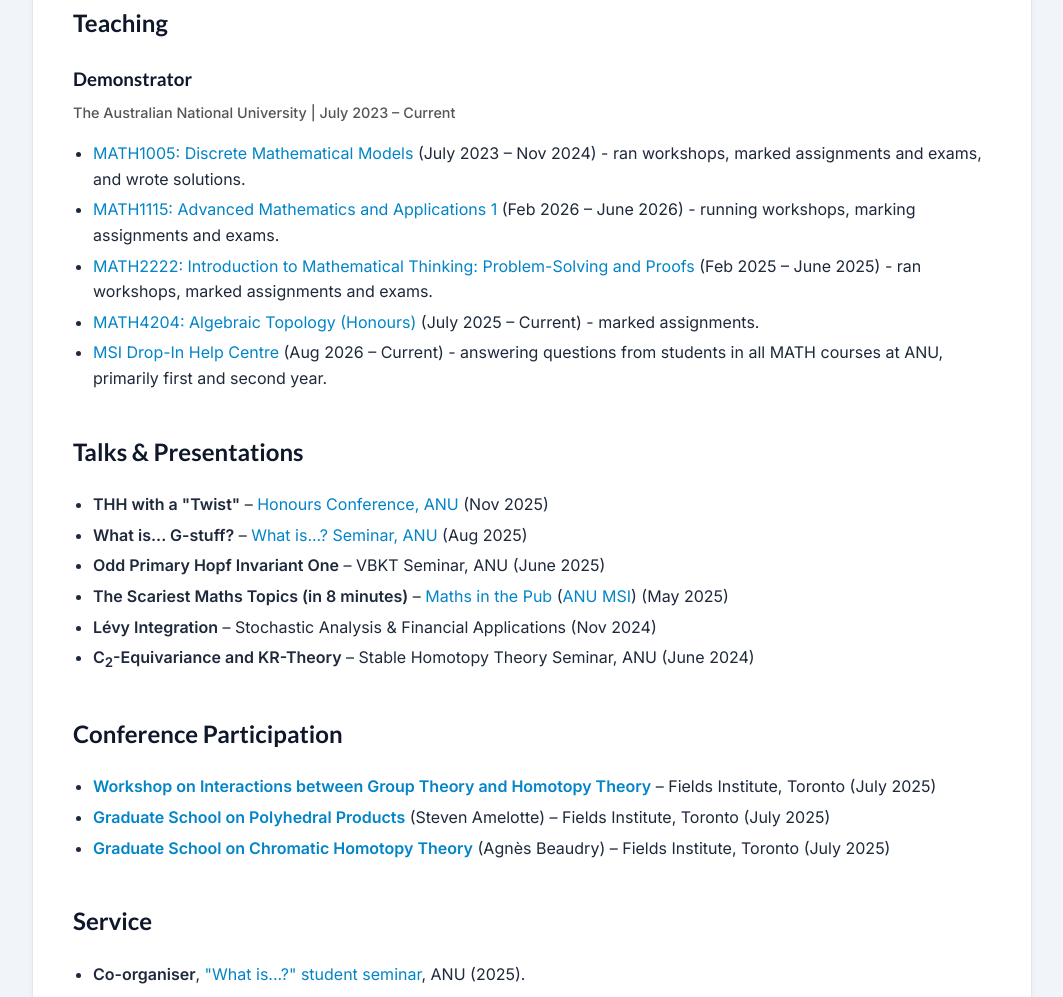
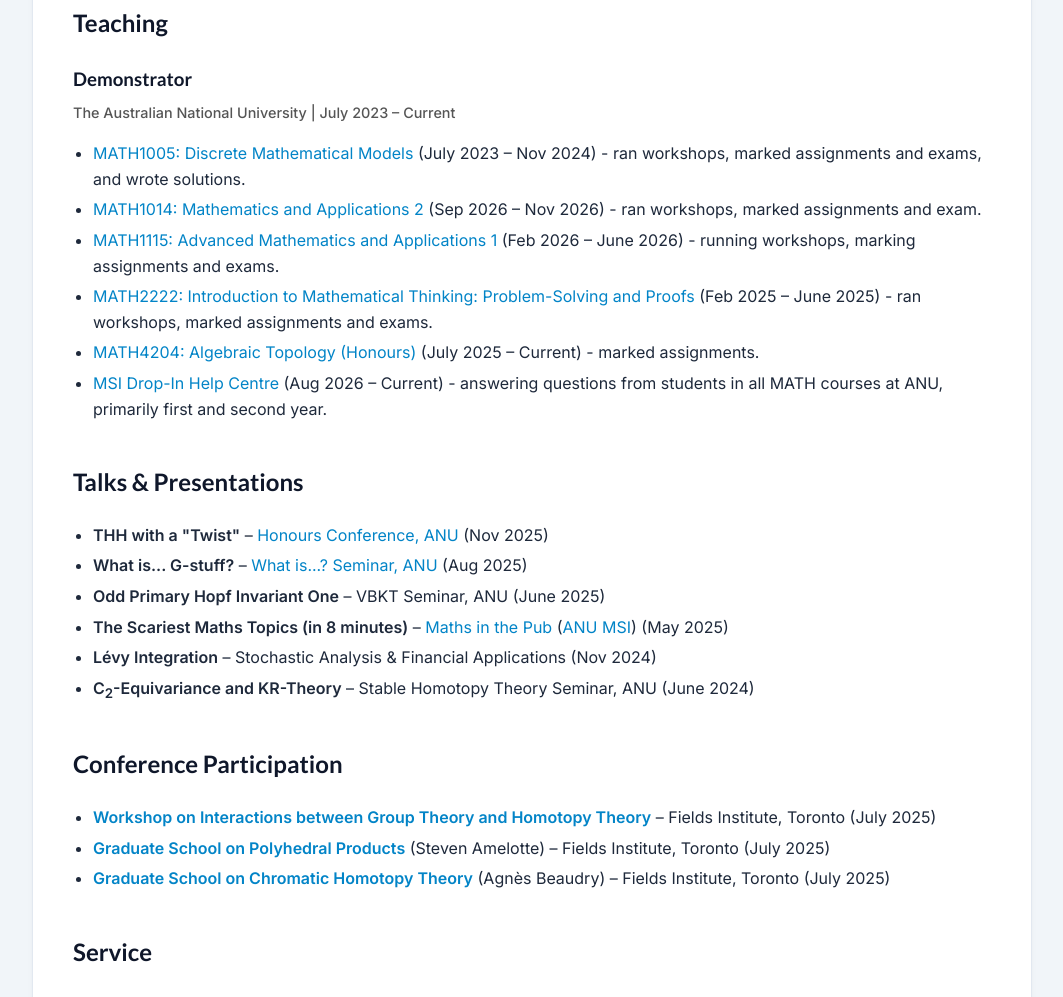
Before and after one commit to tobincvb/tobincvb.github.io, a plain HTML site: page academic.html in a window 1280 px wide. Shown: the part 2153-3150 px from the top of the page, without its empty margins (108-1171 px from the left). Drawn offline with Linux system fonts and the light colour scheme.

Commit message:
Add MATH1014 course details to academic.html

```diff
--- a/academic.html
+++ b/academic.html
@@ -136,6 +136,7 @@
                     <p class="cv-meta">The Australian National University | July 2023 &ndash; Current</p>
                     <ul class="cv-list">
                         <li><a href="https://programsandcourses.anu.edu.au/2024/course/math1005" target="_blank">MATH1005: Discrete Mathematical Models</a> (July 2023 &ndash; Nov 2024) - ran workshops, marked assignments and exams, and wrote solutions.</li>
+                        <li><a href="https://programsandcourses.anu.edu.au/2026/course/math1014" target="_blank">MATH1014: Mathematics and Applications 2</a> (Sep 2026 &ndash; Nov 2026) - ran workshops, marked assignments and exam.
                         <li><a href="https://programsandcourses.anu.edu.au/2026/course/math1115" target="_blank">MATH1115: Advanced Mathematics and Applications 1</a> (Feb 2026 &ndash; June 2026) - running workshops, marking assignments and exams.</li>
                         <li><a href="https://programsandcourses.anu.edu.au/2025/course/math2222" target="_blank">MATH2222: Introduction to Mathematical Thinking: Problem-Solving and Proofs</a> (Feb 2025 &ndash; June 2025) - ran workshops, marked assignments and exams.</li>
                         <li><a href="https://programsandcourses.anu.edu.au/2025/course/math4204" target="_blank">MATH4204: Algebraic Topology (Honours)</a> (July 2025 &ndash; Current) - marked assignments.</li>
```
